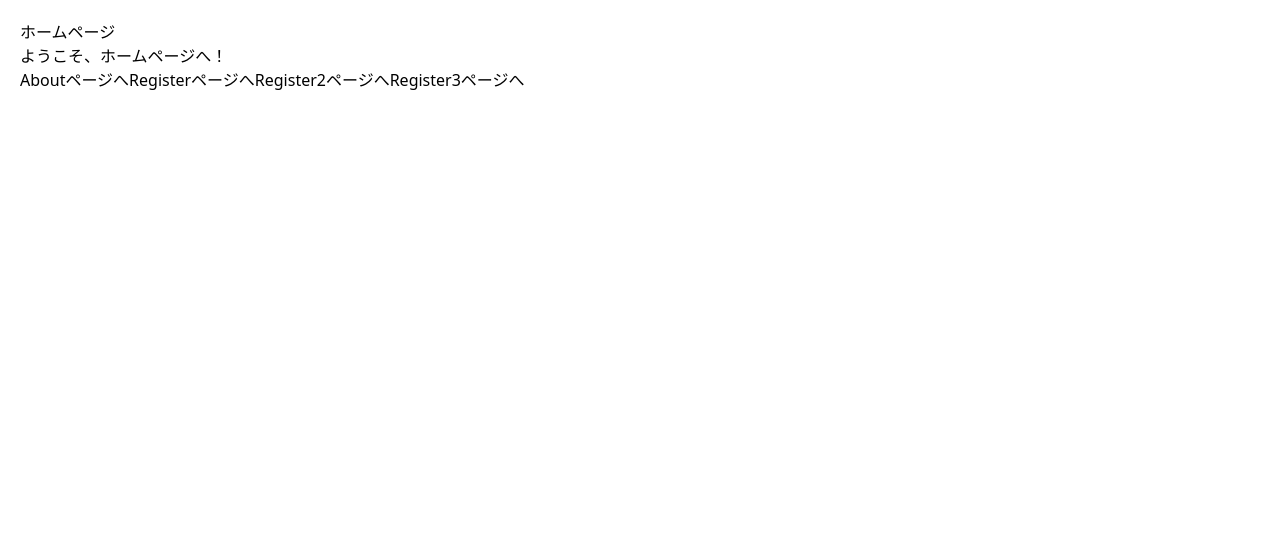
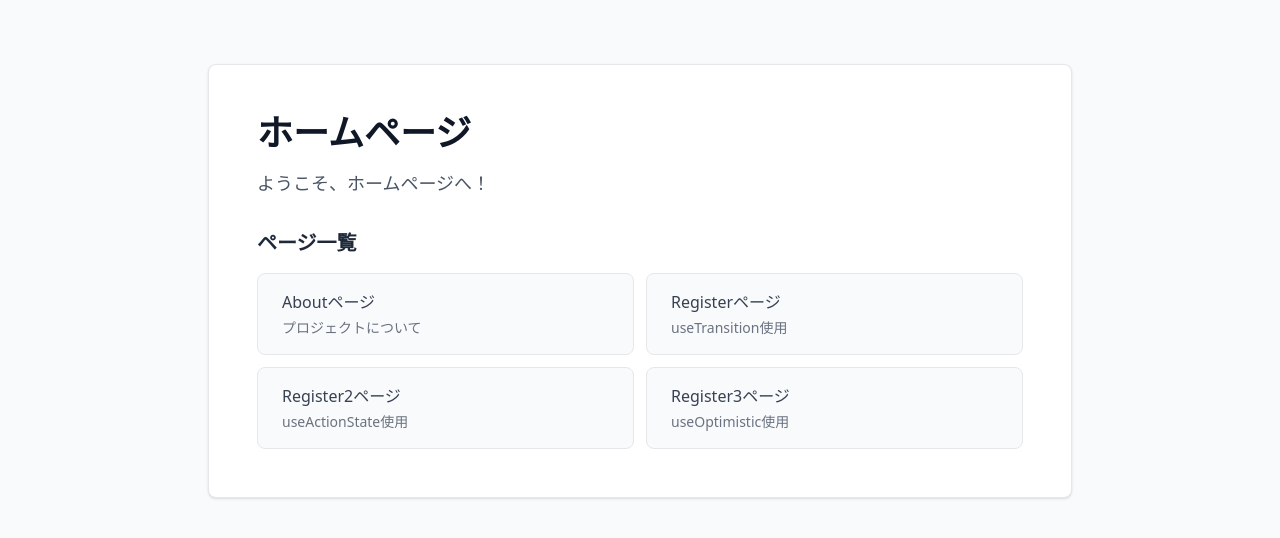
Before and after one commit to KadoProG/react-19-prac, a React (Vite) app: page / in a window 1280 px wide. Shown: the top 538 px of the page. Built offline with nearby package versions, Linux system fonts and the light colour scheme.

Commit message:
update design

```diff
--- a/src/pages/about/index.tsx
+++ b/src/pages/about/index.tsx
@@ -2,12 +2,22 @@ import { Link } from 'react-router-dom';
 
 const About = () => {
   return (
-    <div style={{ padding: '20px' }}>
-      <h1>Aboutページ</h1>
-      <p>これはAboutページです。</p>
-      <nav>
-        <Link to="/">ホームページへ</Link>
-      </nav>
+    <div className="min-h-screen bg-gray-50">
+      <div className="max-w-4xl mx-auto px-4 py-16">
+        <div className="bg-white rounded-lg shadow-sm border border-gray-200 p-8 md:p-12">
+          <h1 className="text-3xl md:text-4xl font-bold text-gray-900 mb-6">Aboutページ</h1>
+          <p className="text-gray-600 text-lg mb-8">これはAboutページです。</p>
+
+          <div className="mt-8 pt-8 border-t border-gray-200">
+            <Link
+              to="/"
+              className="inline-flex items-center px-6 py-3 bg-gray-900 text-white rounded-lg hover:bg-gray-800 transition-colors font-medium"
+            >
+              ホームページへ戻る
+            </Link>
+          </div>
+        </div>
+      </div>
     </div>
   );
 };
--- a/src/pages/home/index.tsx
+++ b/src/pages/home/index.tsx
@@ -2,15 +2,47 @@ import { Link } from 'react-router-dom';
 
 const Home = () => {
   return (
-    <div style={{ padding: '20px' }}>
-      <h1>ホームページ</h1>
-      <p>ようこそ、ホームページへ！</p>
-      <nav>
-        <Link to="/about">Aboutページへ</Link>
-        <Link to="/register">Registerページへ</Link>
-        <Link to="/register2">Register2ページへ</Link>
-        <Link to="/register3">Register3ページへ</Link>
-      </nav>
+    <div className="min-h-screen bg-gray-50">
+      <div className="max-w-4xl mx-auto px-4 py-16">
+        <div className="bg-white rounded-lg shadow-sm border border-gray-200 p-8 md:p-12">
+          <h1 className="text-3xl md:text-4xl font-bold text-gray-900 mb-4">ホームページ</h1>
+          <p className="text-gray-600 text-lg mb-8">ようこそ、ホームページへ！</p>
+
+          <nav className="mt-8">
+            <h2 className="text-xl font-semibold text-gray-800 mb-4">ページ一覧</h2>
+            <div className="grid grid-cols-1 md:grid-cols-2 gap-3">
+              <Link
+                to="/about"
+                className="block px-6 py-4 bg-gray-50 hover:bg-gray-100 border border-gray-200 rounded-lg transition-colors text-gray-700 hover:text-gray-900"
+              >
+                <span className="font-medium">Aboutページ</span>
+                <span className="text-sm text-gray-500 block mt-1">プロジェクトについて</span>
+              </Link>
+              <Link
+                to="/register"
+                className="block px-6 py-4 bg-gray-50 hover:bg-gray-100 border border-gray-200 rounded-lg transition-colors text-gray-700 hover:text-gray-900"
+              >
+                <span className="font-medium">Registerページ</span>
+                <span className="text-sm text-gray-500 block mt-1">useTransition使用</span>
+              </Link>
+              <Link
+                to="/register2"
+                className="block px-6 py-4 bg-gray-50 hover:bg-gray-100 border border-gray-200 rounded-lg transition-colors text-gray-700 hover:text-gray-900"
+              >
+                <span className="font-medium">Register2ページ</span>
+                <span className="text-sm text-gray-500 block mt-1">useActionState使用</span>
+              </Link>
+              <Link
+                to="/register3"
+                className="block px-6 py-4 bg-gray-50 hover:bg-gray-100 border border-gray-200 rounded-lg transition-colors text-gray-700 hover:text-gray-900"
+              >
+                <span className="font-medium">Register3ページ</span>
+                <span className="text-sm text-gray-500 block mt-1">useOptimistic使用</span>
+              </Link>
+            </div>
+          </nav>
+        </div>
+      </div>
     </div>
   );
 };
--- a/src/pages/register-2/index.tsx
+++ b/src/pages/register-2/index.tsx
@@ -19,10 +19,10 @@ export const Register2 = () => {
   );
 
   return (
-    <div className="min-h-screen bg-gradient-to-br from-blue-50 to-indigo-100 flex items-center justify-center px-4 py-12">
+    <div className="min-h-screen bg-gray-50 flex items-center justify-center px-4 py-12">
       <div className="w-full max-w-md">
-        <div className="bg-white rounded-2xl shadow-xl p-8">
-          <h1 className="text-3xl font-bold text-gray-900 text-center mb-8">ユーザー登録</h1>
+        <div className="bg-white rounded-lg shadow-sm border border-gray-200 p-8">
+          <h1 className="text-2xl font-bold text-gray-900 text-center mb-8">ユーザー登録</h1>
           <form
             action={submitAction}
             className={`space-y-6 ${isPending ? 'opacity-75 pointer-events-none' : ''}`}
@@ -42,7 +42,7 @@ export const Register2 = () => {
                 placeholder="名前を入力してください"
                 value={name}
                 onChange={(e) => setName(e.target.value)}
-                className="w-full px-4 py-3 border border-gray-300 rounded-lg focus:ring-2 focus:ring-indigo-500 focus:border-transparent outline-none transition-all duration-200 disabled:bg-gray-100 disabled:text-gray-500 disabled:cursor-not-allowed disabled:border-gray-200"
+                className="w-full px-4 py-3 border border-gray-300 rounded-lg focus:ring-2 focus:ring-gray-400 focus:border-gray-500 outline-none transition-all duration-200 disabled:bg-gray-100 disabled:text-gray-500 disabled:cursor-not-allowed disabled:border-gray-200"
                 disabled={isPending}
               />
             </div>
@@ -61,7 +61,7 @@ export const Register2 = () => {
                 autoComplete="email"
                 value={email}
                 onChange={(e) => setEmail(e.target.value)}
-                className="w-full px-4 py-3 border border-gray-300 rounded-lg focus:ring-2 focus:ring-indigo-500 focus:border-transparent outline-none transition-all duration-200 disabled:bg-gray-100 disabled:text-gray-500 disabled:cursor-not-allowed disabled:border-gray-200"
+                className="w-full px-4 py-3 border border-gray-300 rounded-lg focus:ring-2 focus:ring-gray-400 focus:border-gray-500 outline-none transition-all duration-200 disabled:bg-gray-100 disabled:text-gray-500 disabled:cursor-not-allowed disabled:border-gray-200"
                 disabled={isPending}
               />
             </div>
@@ -80,13 +80,13 @@ export const Register2 = () => {
                 autoComplete="new-password"
                 value={password}
                 onChange={(e) => setPassword(e.target.value)}
-                className="w-full px-4 py-3 border border-gray-300 rounded-lg focus:ring-2 focus:ring-indigo-500 focus:border-transparent outline-none transition-all duration-200 disabled:bg-gray-100 disabled:text-gray-500 disabled:cursor-not-allowed disabled:border-gray-200"
+                className="w-full px-4 py-3 border border-gray-300 rounded-lg focus:ring-2 focus:ring-gray-400 focus:border-gray-500 outline-none transition-all duration-200 disabled:bg-gray-100 disabled:text-gray-500 disabled:cursor-not-allowed disabled:border-gray-200"
                 disabled={isPending}
               />
             </div>
             <button
               type="submit"
-              className="w-full bg-indigo-600 text-white py-3 px-4 rounded-lg font-semibold hover:bg-indigo-700 focus:outline-none focus:ring-2 focus:ring-indigo-500 focus:ring-offset-2 transition-all duration-200 transform hover:scale-[1.02] active:scale-[0.98] disabled:bg-gray-400 disabled:cursor-not-allowed disabled:hover:bg-gray-400 disabled:transform-none disabled:hover:scale-100 flex items-center justify-center gap-2"
+              className="w-full bg-gray-900 text-white py-3 px-4 rounded-lg font-medium hover:bg-gray-800 focus:outline-none focus:ring-2 focus:ring-gray-400 focus:ring-offset-2 transition-colors disabled:bg-gray-400 disabled:cursor-not-allowed disabled:hover:bg-gray-400 flex items-center justify-center gap-2"
               disabled={isPending}
             >
               {isPending && (
@@ -114,7 +114,11 @@ export const Register2 = () => {
               {isPending ? '登録中...' : '登録'}
             </button>
           </form>
-          {error && <p className="text-red-500 text-sm">{error}</p>}
+          {error && (
+            <div className="mt-4 p-4 bg-red-50 border border-red-200 rounded-lg">
+              <p className="text-red-600 text-sm">{error}</p>
+            </div>
+          )}
         </div>
       </div>
     </div>
--- a/src/pages/register/index.tsx
+++ b/src/pages/register/index.tsx
@@ -22,10 +22,10 @@ export const Register = () => {
   );
 
   return (
-    <div className="min-h-screen bg-gradient-to-br from-blue-50 to-indigo-100 flex items-center justify-center px-4 py-12">
+    <div className="min-h-screen bg-gray-50 flex items-center justify-center px-4 py-12">
       <div className="w-full max-w-md">
-        <div className="bg-white rounded-2xl shadow-xl p-8">
-          <h1 className="text-3xl font-bold text-gray-900 text-center mb-8">ユーザー登録</h1>
+        <div className="bg-white rounded-lg shadow-sm border border-gray-200 p-8">
+          <h1 className="text-2xl font-bold text-gray-900 text-center mb-8">ユーザー登録</h1>
           <form
             onSubmit={handleSubmit}
             className={`space-y-6 ${isPending ? 'opacity-75 pointer-events-none' : ''}`}
@@ -45,7 +45,7 @@ export const Register = () => {
                 placeholder="名前を入力してください"
                 value={name}
                 onChange={(e) => setName(e.target.value)}
-                className="w-full px-4 py-3 border border-gray-300 rounded-lg focus:ring-2 focus:ring-indigo-500 focus:border-transparent outline-none transition-all duration-200 disabled:bg-gray-100 disabled:text-gray-500 disabled:cursor-not-allowed disabled:border-gray-200"
+                className="w-full px-4 py-3 border border-gray-300 rounded-lg focus:ring-2 focus:ring-gray-400 focus:border-gray-500 outline-none transition-all duration-200 disabled:bg-gray-100 disabled:text-gray-500 disabled:cursor-not-allowed disabled:border-gray-200"
                 disabled={isPending}
               />
             </div>
@@ -64,7 +64,7 @@ export const Register = () => {
                 autoComplete="email"
                 value={email}
                 onChange={(e) => setEmail(e.target.value)}
-                className="w-full px-4 py-3 border border-gray-300 rounded-lg focus:ring-2 focus:ring-indigo-500 focus:border-transparent outline-none transition-all duration-200 disabled:bg-gray-100 disabled:text-gray-500 disabled:cursor-not-allowed disabled:border-gray-200"
+                className="w-full px-4 py-3 border border-gray-300 rounded-lg focus:ring-2 focus:ring-gray-400 focus:border-gray-500 outline-none transition-all duration-200 disabled:bg-gray-100 disabled:text-gray-500 disabled:cursor-not-allowed disabled:border-gray-200"
                 disabled={isPending}
               />
             </div>
@@ -83,13 +83,13 @@ export const Register = () => {
                 autoComplete="new-password"
                 value={password}
                 onChange={(e) => setPassword(e.target.value)}
-                className="w-full px-4 py-3 border border-gray-300 rounded-lg focus:ring-2 focus:ring-indigo-500 focus:border-transparent outline-none transition-all duration-200 disabled:bg-gray-100 disabled:text-gray-500 disabled:cursor-not-allowed disabled:border-gray-200"
+                className="w-full px-4 py-3 border border-gray-300 rounded-lg focus:ring-2 focus:ring-gray-400 focus:border-gray-500 outline-none transition-all duration-200 disabled:bg-gray-100 disabled:text-gray-500 disabled:cursor-not-allowed disabled:border-gray-200"
                 disabled={isPending}
               />
             </div>
             <button
               type="submit"
-              className="w-full bg-indigo-600 text-white py-3 px-4 rounded-lg font-semibold hover:bg-indigo-700 focus:outline-none focus:ring-2 focus:ring-indigo-500 focus:ring-offset-2 transition-all duration-200 transform hover:scale-[1.02] active:scale-[0.98] disabled:bg-gray-400 disabled:cursor-not-allowed disabled:hover:bg-gray-400 disabled:transform-none disabled:hover:scale-100 flex items-center justify-center gap-2"
+              className="w-full bg-gray-900 text-white py-3 px-4 rounded-lg font-medium hover:bg-gray-800 focus:outline-none focus:ring-2 focus:ring-gray-400 focus:ring-offset-2 transition-colors disabled:bg-gray-400 disabled:cursor-not-allowed disabled:hover:bg-gray-400 flex items-center justify-center gap-2"
               disabled={isPending}
             >
               {isPending && (
```
Also changed, not shown: src/pages/register-3/index.tsx (+12 -12 lines).
